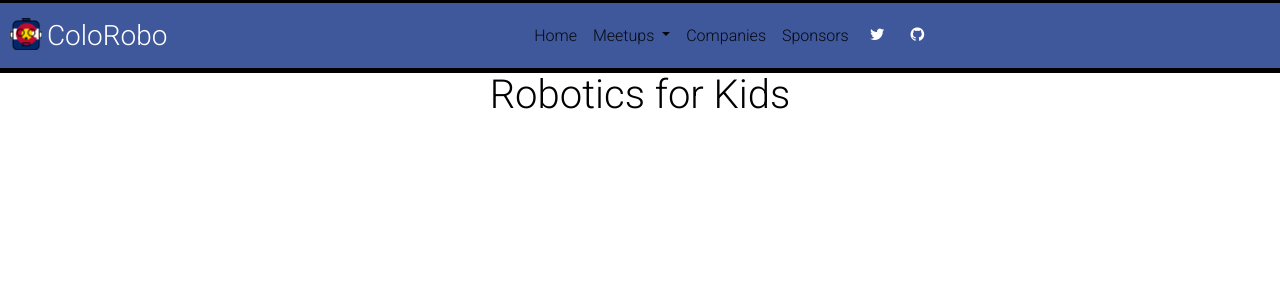
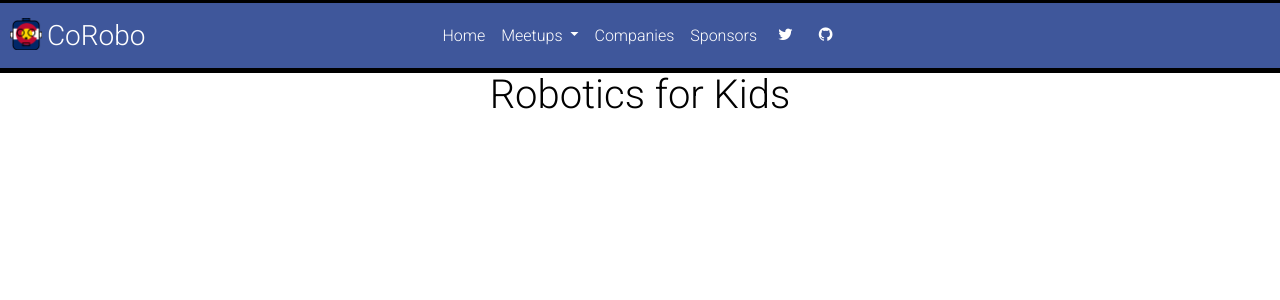
Before and after one commit to colorado-robotics/colorado-robotics.github.io, a Jekyll site: the page built from youth.md, in a window 1280 px wide. Shown: the top 300 px of the page. Built offline with Jekyll 4.4.1, drawn with Linux system fonts in a browser that asks for light colours; nearby versions of some CDN libraries; comment, search, counter and statistics services are not loaded.

Commit message:
Layout improvements.

```diff
--- a/_includes/main_header.html
+++ b/_includes/main_header.html
@@ -1,11 +1,11 @@
 <header class="main-header">
 
-  <nav class="navbar navbar-expand-md navbar-light">
+  <nav class="navbar navbar-expand-md navbar-dark">
     <a class="navbar-brand mb-0" href="{{url}}/">
       <img src="images/colorado-flag-robot-head.png"
            class="align-text-bottom"
            style="width: 2rem; height: 2rem;"/>
-      <span class="h3">ColoRobo</span>
+      <span class="h3">CoRobo</span>
     </a>
 
     <button type="button"
@@ -16,8 +16,8 @@
     </button>
 
     <!-- Collect the nav links, forms, and other content for toggling -->
-    <div class="collapse navbar-collapse" id="navbar-collapse">
-      <ul class="navbar-nav justify-content-center w-100">
+    <div class="collapse navbar-collapse abs-center-x" id="navbar-collapse">
+      <ul class="navbar-nav text-center">
         {% for link in site.header_links %}
         <li class="nav-item">
           {% if link.type == 'link' %}
```
Also changed, not shown: index.md (+2 -2 lines), 1 other file.
